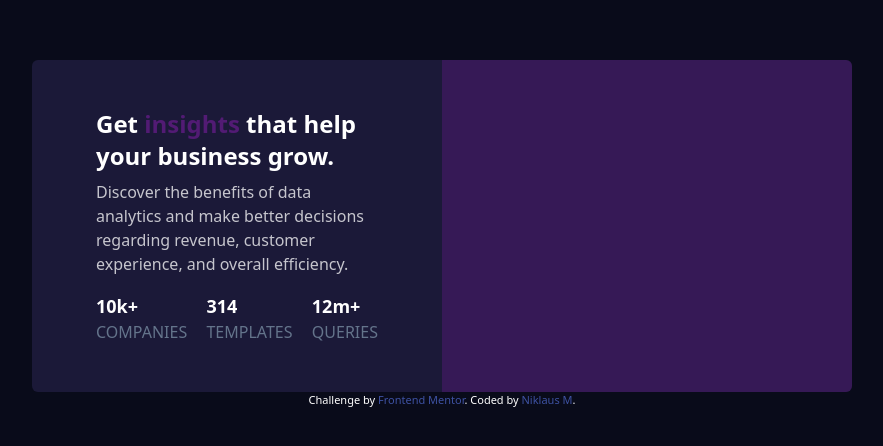
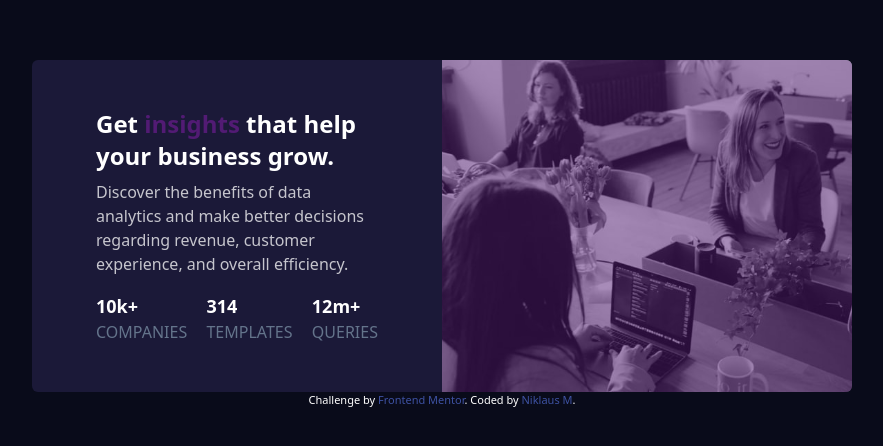
Before and after one commit to Dhruv-mak/stats-preview-card-component, a website: page index.html in a window 1280 px wide. Shown: the part 166-612 px from the top of the page, without its empty margins (198-1081 px from the left). Drawn offline with nearby package versions, Linux system fonts and the light colour scheme; the site is published under a folder, as on GitHub Pages, so addresses that start at the root find nothing.

Commit message:
Modify image path

```diff
--- a/index.html
+++ b/index.html
@@ -33,7 +33,7 @@
     <section class="md:w-1/2">
       <div
         class="relative after:absolute after:h-full after:w-full after:top-0 after:bottom-0 after:right-0 after:left-0 after:bg-soft_violet after:opacity-50 md:h-full">
-        <img src="/images/image-header-mobile.jpg" alt="" class="min-w-0 min-h-0 md:h-full object-cover">
+        <img src="./images/image-header-mobile.jpg" alt="" class="min-w-0 min-h-0 md:h-full object-cover">
       </div>
     </section>
     <div class=" md:p-5 md:w-1/2 md:px-16 p-10 md:py-12">
```
